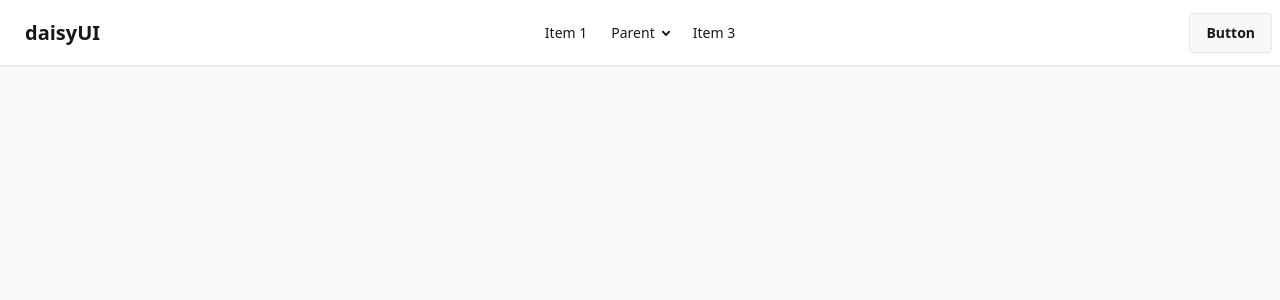
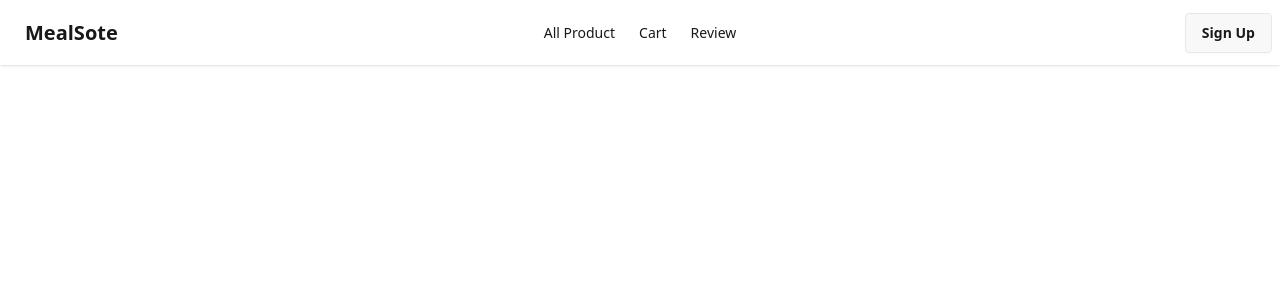
Before and after one commit to Sagor8187/Next-js-App, a Next.js app: page / in a window 1280 px wide. Shown: the top 300 px of the page. Built offline with nearby package versions, Linux system fonts and the light colour scheme.

Commit message:
add next link and route in navbar

```diff
--- a/src/app/Navbar/Navbar.jsx
+++ b/src/app/Navbar/Navbar.jsx
@@ -1,3 +1,4 @@
+import Link from "next/link";
 
 export default function Navbar() {
   return (
@@ -23,25 +24,17 @@ export default function Navbar() {
         <li><a>Item 3</a></li>
       </ul>
     </div>
-    <a className="btn btn-ghost text-xl">daisyUI</a>
+    <a className="btn btn-ghost text-xl font-bold">MealSote</a>
   </div>
   <div className="navbar-center hidden lg:flex">
     <ul className="menu menu-horizontal px-1">
-      <li><a>Item 1</a></li>
-      <li>
-        <details>
-          <summary>Parent</summary>
-          <ul className="p-2 bg-base-100 w-40 z-1">
-            <li className="btn"><a>Submenu 1</a></li>
-            <li><a>Submenu 2</a></li>
-          </ul>
-        </details>
-      </li>
-      <li><a>Item 3</a></li>
+      <li><Link href="/allproduct">All Product</Link></li>
+      <li><Link href="/cart">Cart</Link></li>
+      <li><Link href= "/review">Review</Link></li>
     </ul>
   </div>
   <div className="navbar-end">
-    <a className="btn">Button</a>
+    <a className="btn">Sign Up</a>
   </div>
 </div>
     </div>
--- a/src/app/about/developer/page.jsx
+++ /dev/null
@@ -1,7 +0,0 @@
-import React from 'react'
-
-export default function deveoper () {
-  return (
-    <div className='text-5xl font-bold text-green-600'> this is developer page</div>
-  )
-}
--- a/src/app/about/page.jsx
+++ b/src/app/allproduct/page.jsx
@@ -1,7 +1,6 @@
-
 
 export default function page() {
   return (
-    <div> this about page</div>
+    <div> prodcut page</div>
   )
 }
--- /dev/null
+++ b/src/app/cart/page.jsx
@@ -0,0 +1,6 @@
+
+export default function page() {
+  return (
+    <div> cart page</div>
+  )
+}
--- a/src/app/layout.js
+++ b/src/app/layout.js
@@ -20,7 +20,7 @@ export const metadata = {
 export default function RootLayout({ children }) {
   return (
     <html
-      lang="en"
+      lang="en" data-theme='light'
       className={`${geistSans.variable} ${geistMono.variable} h-full antialiased`}
     >
 
--- a/src/app/page.js
+++ b/src/app/page.js
@@ -1,8 +1,7 @@
-import Image from "next/image";
 
 export default function Home() {
   return (
-    <div className="flex flex-col flex-1 items-center justify-center bg-zinc-50 font-sans dark:bg-black">
+    <div>
 
     </div>
   );
--- /dev/null
+++ b/src/app/review/page.jsx
@@ -0,0 +1,6 @@
+
+export default function page() {
+  return (
+    <div>review page</div>
+  )
+}
```
